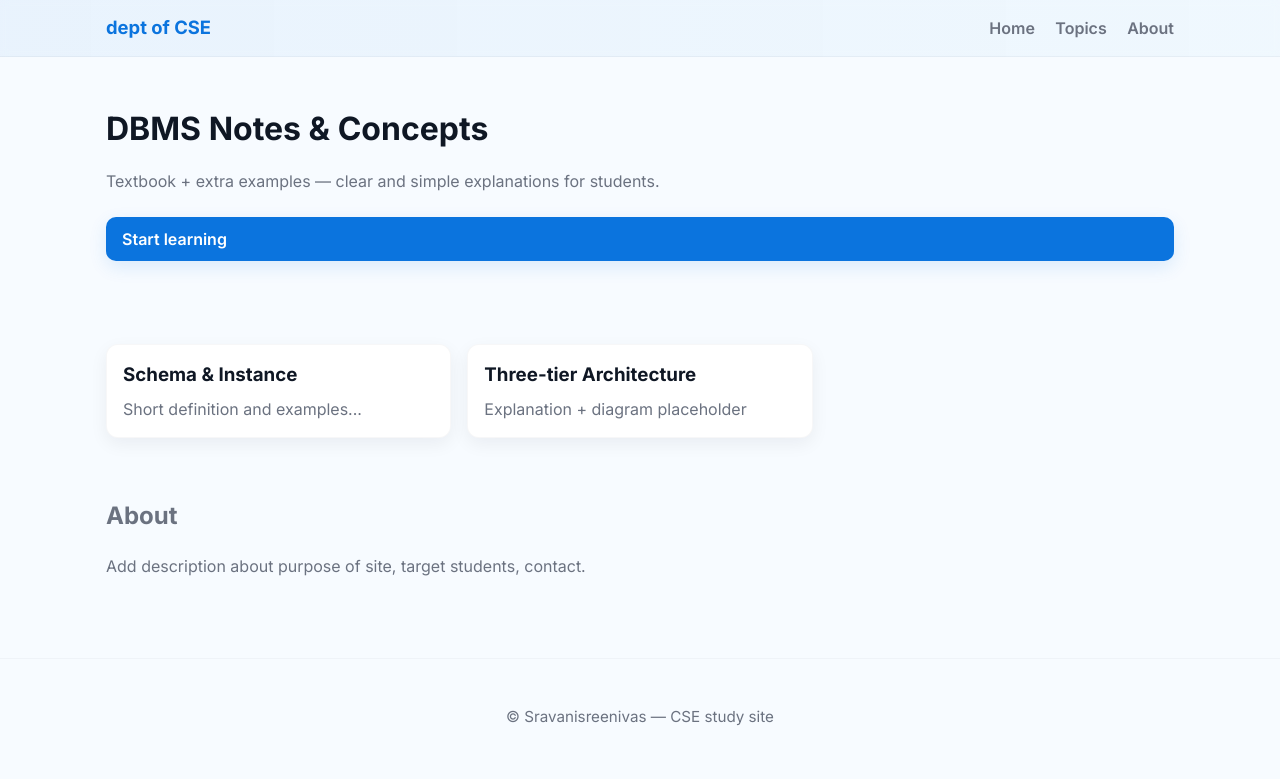
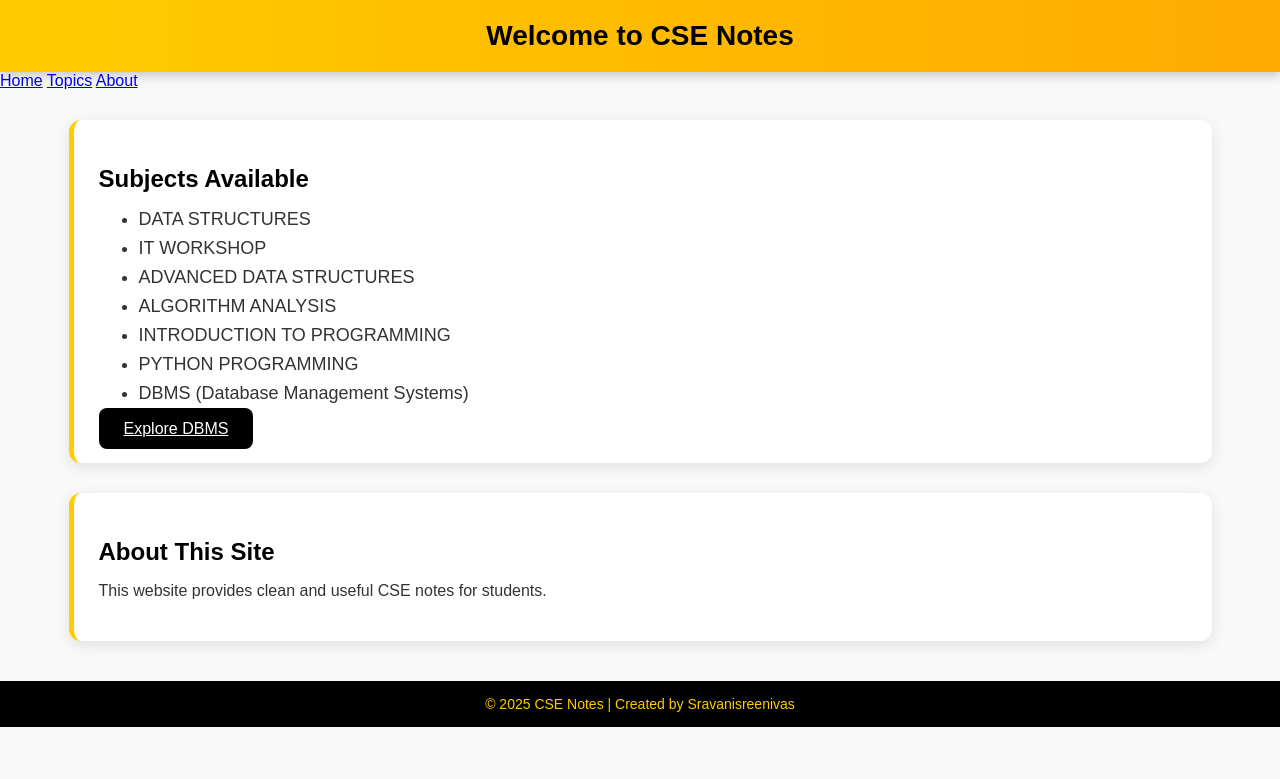
Before and after one commit to sravanisreenivas/DEPARTMENT-OF-CSE-, a plain HTML site: page index.html in a window 1280 px wide. Drawn offline with Linux system fonts and the light colour scheme.

Commit message:
Revise index.html structure and content

```diff
--- a/index.html
+++ b/index.html
@@ -1,55 +1,65 @@
-<!-- Google Font + meta description -->
-<link href="https://fonts.googleapis.com/css2?family=Inter:wght@300;400;600;700&display=swap" rel="stylesheet">
-<meta name="description" content="CSE notes, concepts and examples by Sravani — INTRODUCTION TO PROGRAMMING
-DATA STRUCTURES
-IT WORKSHOP
-ADVANCED DATA STRUCTURES & ALGORITHM ANALYSIS
-OBJECT-ORIENTED PROGRAMMING THROUGH JAVA
-PYTHON PROGRAMMING
-DATABASE MANAGEMENT SYSTEMS and more.">
+<!DOCTYPE html>
+<html lang="en">
+<head>
+    <meta charset="UTF-8">
+    <meta name="viewport" content="width=device-width, initial-scale=1.0">
+    <title>CSE Notes - Sravani</title>
 
-<!-- styles.css link -->
-<link rel="stylesheet" href="styles.css">
+    <!-- Google Font -->
+    <link href="https://fonts.googleapis.com/css2?family=Inter:wght@300;400;600;700&display=swap" rel="stylesheet">
+
+    <!-- CSS Link -->
+    <link rel="stylesheet" href="style.css">
+</head>
+
 <body>
-  <header class="site-header">
-    <div class="container">
-      <a class="logo" href="/">dept of CSE</a>
-      <nav class="nav">
-        <a href="#intro">Home</a>
+
+    <!-- Header -->
+    <header>
+        Welcome to CSE Notes
+    </header>
+
+    <!-- Navigation Bar -->
+    <div class="navbar">
+        <a href="index.html">Home</a>
         <a href="#topics">Topics</a>
         <a href="#about">About</a>
-      </nav>
     </div>
-  </header>
 
-  <section id="hero" class="hero container">
-    <h1>DBMS Notes & Concepts</h1>
-    <p>Textbook + extra examples — clear and simple explanations for students.</p>
-    <a class="btn" href="#topics">Start learning</a>
-  </section>
+    <!-- Main Content -->
+    <div class="container">
 
-  <main class="container">
-    <section id="topics" class="grid">
-      <article class="card">
-        <h3>Schema & Instance</h3>
-        <p>Short definition and examples...</p>
-      </article>
-      <article class="card">
-        <h3>Three-tier Architecture</h3>
-        <p>Explanation + diagram placeholder</p>
-      </article>
-      <!-- add more cards -->
-    </section>
+        <!-- Notes Section -->
+        <div class="notes-box" id="topics">
+            <h2>Subjects Available</h2>
+            <ul>
+                <li>DATA STRUCTURES</li>
+                <li>IT WORKSHOP</li>
+                <li>ADVANCED DATA STRUCTURES</li>
+                <li>ALGORITHM ANALYSIS</li>
+                <li>INTRODUCTION TO PROGRAMMING</li>
+                <li>PYTHON PROGRAMMING</li>
+                <li>DBMS (Database Management Systems)</li>
+            </ul>
 
-    <section id="about" class="about">
-      <h2>About</h2>
-      <p>Add description about purpose of site, target students, contact.</p>
-    </section>
-  </main>
+            <a href="DBMS.html" class="btn">Explore DBMS</a>
+        </div>
 
-  <footer class="site-footer">
-    <div class="container">
-      <p>© Sravanisreenivas — CSE study site</p>
+        <!-- About Section -->
+        <div class="notes-box" id="about">
+            <h2>About This Site</h2>
+            <p>
+                This website provides clean and useful CSE notes for students.
+
+            </p>
+        </div>
+
     </div>
-  </footer>
+
+    <!-- Footer -->
+    <footer>
+        © 2025 CSE Notes | Created by Sravanisreenivas
+    </footer>
+
 </body>
+</html>
```
